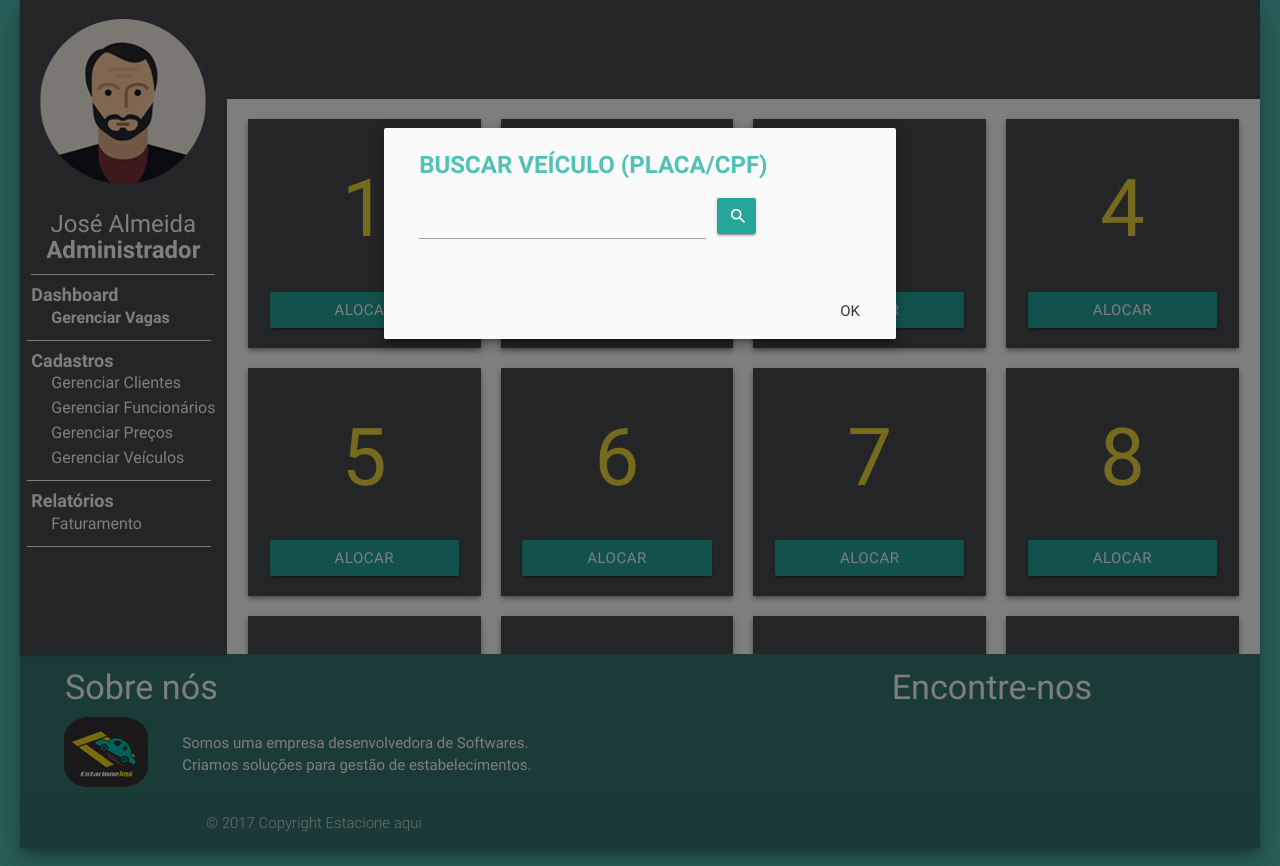
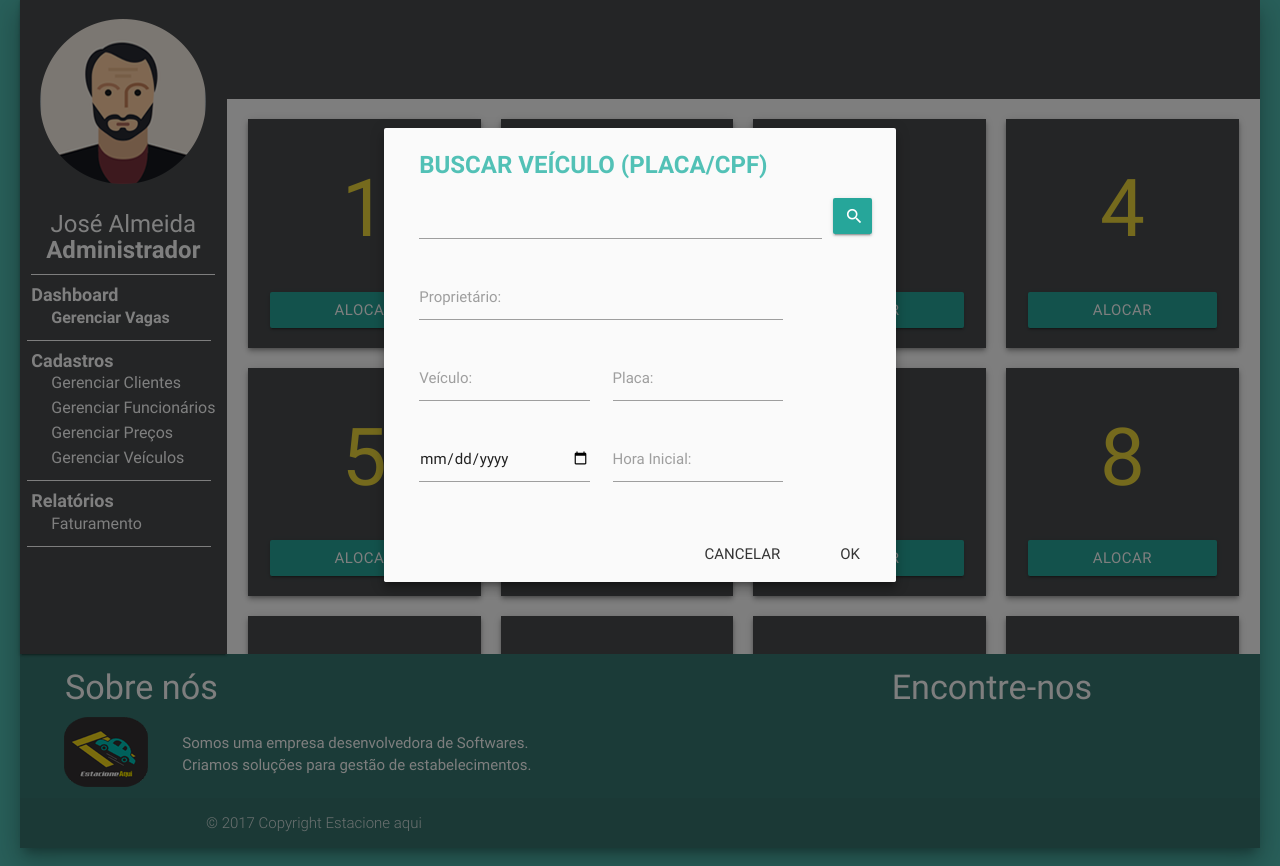
Before and after one commit to RFormigao/estacione-aqui, a PHP site: page /visao/index.html in a window 1280 px wide, after a click on "ALOCAR". Shown: the part 21-887 px from the top of the page. Run offline with PHP 8.4, Linux system fonts and the light colour scheme; some libraries are stand-ins or nearby versions.

Commit message:
Atualização do Formulario Alocar

```diff
--- a/2 - desenvolvimento/css/sass/main.scss
+++ b/2 - desenvolvimento/css/sass/main.scss
@@ -229,6 +229,10 @@ $cor4: #ebd63a;
             {
                 width: 40%;
 
+                @media #{$small-and-down} {
+                    width: 95%;
+                }
+
                 h4
                 {
                     color: $cor1;
@@ -242,6 +246,7 @@ $cor4: #ebd63a;
                 {
                     margin-top: 20px;
                 }
+
             }
         }
     }
--- a/2 - desenvolvimento/lib/materialize/main.js
+++ b/2 - desenvolvimento/lib/materialize/main.js
@@ -1,7 +1,6 @@
  $(document).ready(function() {
     //Modal
      $('.modal').modal();
-
 
     var vaga;
     var hora;
@@ -32,4 +31,12 @@
             status.css("visibility", "hidden");
         });
     });
+
+
+
+    $('.datepicker').pickadate({
+        selectMonths: true, // Creates a dropdown to control month
+        selectYears: 15 // Creates a dropdown of 15 years to control year
+    });
+
   });
--- a/2 - desenvolvimento/visao/index.html
+++ b/2 - desenvolvimento/visao/index.html
@@ -233,14 +233,44 @@
                                 <div class="modal-content">
                                     <div class="row">
                                         <h4 class="col s12">buscar veículo (placa/cpf) </h4>
-                                        <div class="input-field col s8">
+                                        <div class="input-field col l11 s10">
                                               <input id="pesquisar" type="text">
                                         </div>
-                                        <a class="waves-effect waves-light btn col s1 pesquisar"><i class="material-icons left">search</i></a>
+                                        <a class="waves-effect waves-light btn col l1 s2 pesquisar"><i class="material-icons center">search</i></a>
+
+                                        <div class="row">
+                                            <div class="input-field col s10">
+                                                <input id="proprietario" type="text">
+                                                <label for="proprietario">Proprietário:</label>
+                                            </div>
+                                        </div>
+
+                                        <div class="row">
+                                            <div class="input-field col s5">
+                                                <input id="veiculo" type="text">
+                                                <label for="veiculo">Veículo:</label>
+                                            </div>
+                                            <div class="input-field col s5">
+                                                <input id="placa" type="text">
+                                                <label for="placa">Placa:</label>
+                                            </div>
+                                        </div>
+
+                                        <div class="row">
+                                            <div class="input-field col s5">
+                                                <input id="data" type="date">
+                                            </div>
+                                            <div class="input-field col s5">
+                                                <input id="horai" type="text">
+                                                <label for="horai">Hora Inicial:</label>
+                                            </div>
+                                        </div>
+
                                     </div>
                                 </div>
                                 <div class="modal-footer">
                                     <a href="#!" class="modal-action modal-close waves-effect waves-green btn-flat confirmar-alocar">Ok</a>
+                                    <a href="#!" class="modal-action modal-close waves-effect waves-red btn-flat">Cancelar</a>
                                 </div>
                             </form>
 
```
Also changed, not shown: 2 - desenvolvimento/css/main.css.
